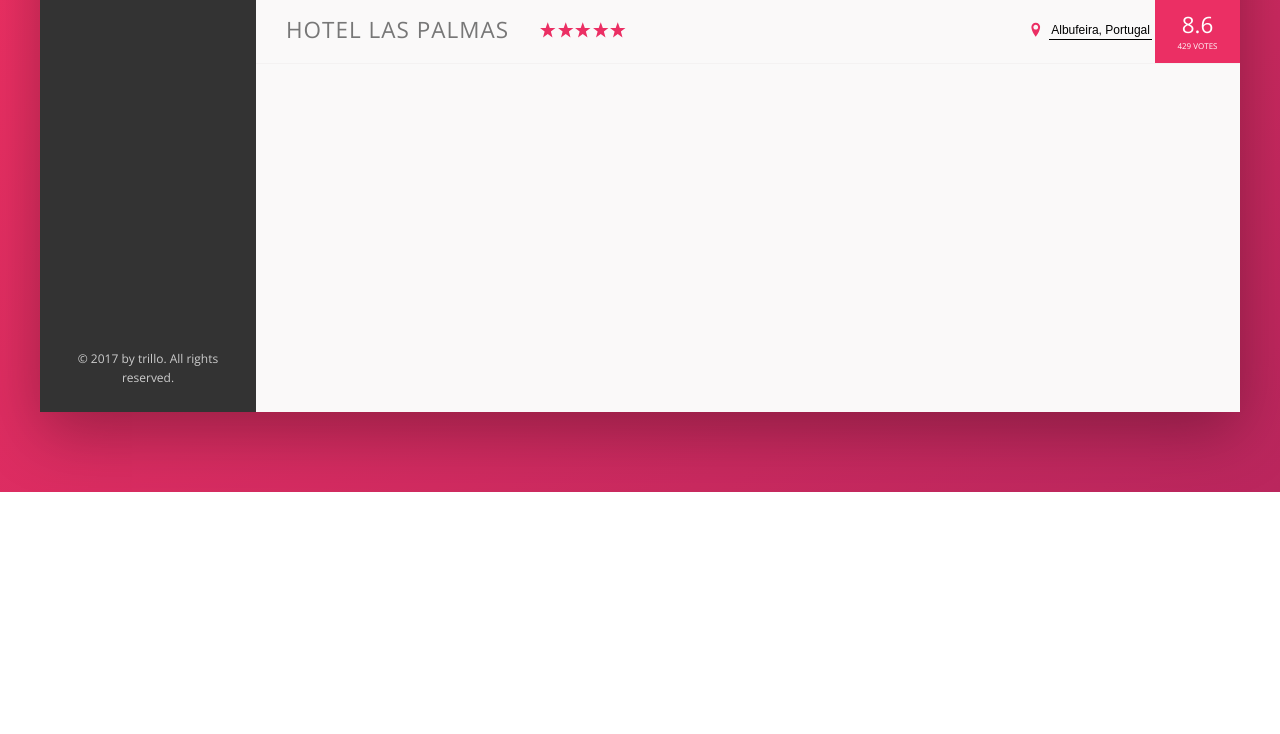
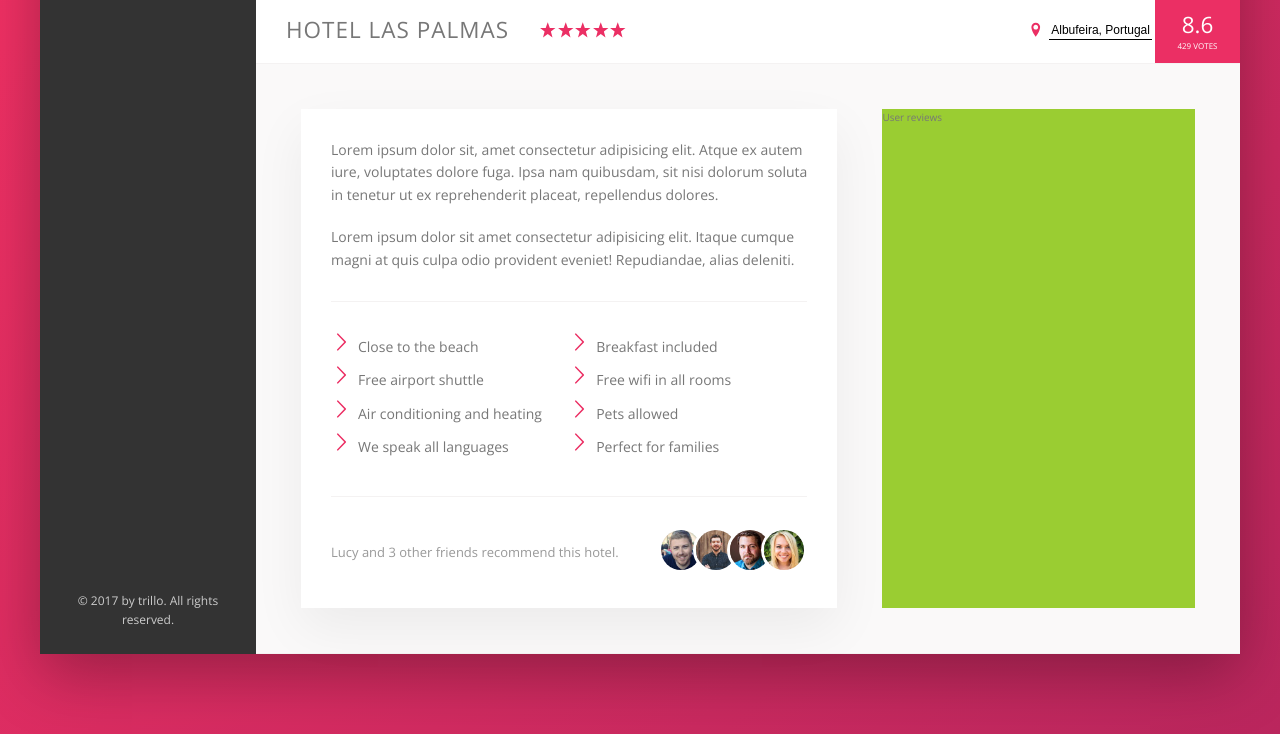
Before and after one commit to KseniaKirilyuk/CSS_Trillo, a website: page index.html in a window 1280 px wide. Shown: the part 538-1272 px from the top of the page. Before the commit the page ends 1030 px from the top, so only its background shows below. Drawn offline with nearby package versions, Linux system fonts and the light colour scheme.

Commit message:
description section

```diff
--- a/index.html
+++ b/index.html
@@ -125,6 +125,40 @@
                             <div class="overview__rating-count">429 votes</div>
                         </div>
                     </div>
+                    <div class="detail">
+                            <div class="description">
+                                <p class="paragraph">
+                                    Lorem ipsum dolor sit, amet consectetur adipisicing elit. Atque ex autem iure, voluptates dolore fuga. Ipsa nam quibusdam, sit nisi dolorum soluta in tenetur ut ex reprehenderit placeat, repellendus dolores.
+                                </p>
+                                <p class="paragraph">
+                                    Lorem ipsum dolor sit amet consectetur adipisicing elit. Itaque cumque magni at quis culpa odio provident eveniet! Repudiandae, alias deleniti.
+                                </p>
+                                <ul class="list">
+                                    <li class="list__item">Close to the beach</li>
+                                    <li class="list__item">Breakfast included</li>
+                                    <li class="list__item">Free airport shuttle</li>
+                                    <li class="list__item">Free wifi in all rooms</li>
+                                    <li class="list__item">Air conditioning and heating</li>
+                                    <li class="list__item">Pets allowed</li>
+                                    <li class="list__item">We speak all languages</li>
+                                    <li class="list__item">Perfect for families</li>
+                                </ul>
+                                <div class="recommend">
+                                    <p class="recommend__count">
+                                        Lucy and 3 other friends recommend this hotel.
+                                    </p>
+                                    <div class="recommend__friends">
+                                        <img src="img/user-3.jpg" alt="Friend 1" class="recommend__photo">
+                                        <img src="img/user-4.jpg" alt="Friend 2" class="recommend__photo">
+                                        <img src="img/user-5.jpg" alt="Friend 3" class="recommend__photo">
+                                        <img src="img/user-6.jpg" alt="Friend 4" class="recommend__photo">
+                                    </div>
+                                </div>
+                            </div>
+                            <div class="user-reviews">
+                                User reviews
+                            </div>
+                    </div>
                 </main>
             </div>
         </div>
--- a/sass/_base.scss
+++ b/sass/_base.scss
@@ -13,6 +13,9 @@
     --color-grey-dark-3: #999;
 
     --shadow-dark: 0 2rem 6rem rgba(0,0,0,.3);
+    --shadow-light: 0 2rem 5rem rgba(0,0,0,.06);
+
+    --line: 1px solid var(--color-grey-light-2);
 }
 
 * {
--- a/sass/_components.scss
+++ b/sass/_components.scss
@@ -182,7 +182,7 @@
 .overview {
     display: flex;
     align-items: center;
-    border-bottom: 1px solid var(--color-grey-light-2);
+    border-bottom: var(--line);
 
     &__heading {
         font-size: 2.25rem;
@@ -269,3 +269,72 @@
         box-shadow: none;
     }
 }
+
+///////////////////////
+//PARAGRAPH
+.paragraph:not(:last-of-type){
+    margin-bottom: 2rem;
+}
+
+///////////////////////
+//LIST
+.list {
+    list-style: none;
+    margin: 3rem 0;
+    padding: 3rem 0;
+    border-top: var(--line);
+    border-bottom: var(--line);
+
+    display: flex;
+    flex-wrap: wrap;
+
+    &__item {
+        flex: 0 0 50%;
+        margin-bottom: .7rem;
+    }
+    &__item::before {
+        content:"";
+        display: inline-block;
+        height: 2rem;
+        width: 2rem;
+        margin-right: .7rem;
+        //Older browsers
+        // background-image: url(../img/chevron-thin-right.svg);
+        // background-size: cover;
+
+        //Newer browsers
+        background-color: var(--color-primary);
+        -webkit-mask-image: url(../img/chevron-thin-right.svg);
+        -webkit-mask-size: cover;
+        mask-image: url(../img/chevron-thin-right.svg);
+        mask-size: cover;
+    }
+}
+
+///////////////////////
+//RECOMMEND
+.recommend {
+    font-size: 1.3rem;
+    color: var(--color-grey-dark-3);
+
+    display: flex;
+    align-items: center;
+
+    &__count {
+        margin-right: auto;
+    }
+    &__friends {
+
+    }
+    &__photo {
+        box-sizing: content-box;
+        height: 4rem;
+        width: 4rem;
+        border-radius: 50%;
+        border: 3px solid #fff;
+
+        &:not(:last-child){
+            margin-right: -1.5rem;
+        }
+    }
+}
--- a/sass/_layout.scss
+++ b/sass/_layout.scss
@@ -9,7 +9,7 @@
     font-size: 1.4rem;
     height: 7rem;
     background-color: #fff;
-    border-bottom: 1px solid var(--color-grey-light-2);
+    border-bottom: var(--line);
 
     display: flex;
     justify-content: space-between;
@@ -28,6 +28,25 @@
 
 }
 .hotel-view {
+    background-color: #fff;
     flex:1;// occupies the rest of the width
-    height: 80rem;
 }
+
+.detail {
+    display: flex;
+    padding: 4.5rem;
+    background-color: var(--color-grey-light-1);
+    border-bottom: var(--line);
+}
+.description {
+    font-size: 1.4rem;
+    background-color: #fff;
+    box-shadow: var(--shadow-light);
+    padding: 3rem;
+    flex: 0 0 60%;
+    margin-right: 4.5rem;
+}
+.user-reviews {
+    background-color: yellowgreen;
+    flex: 1;
+}
```
Also changed, not shown: css/style.css.
